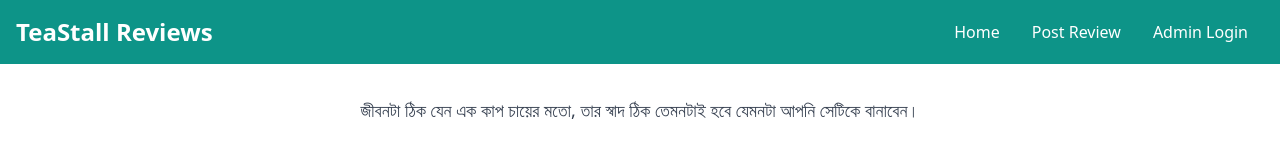
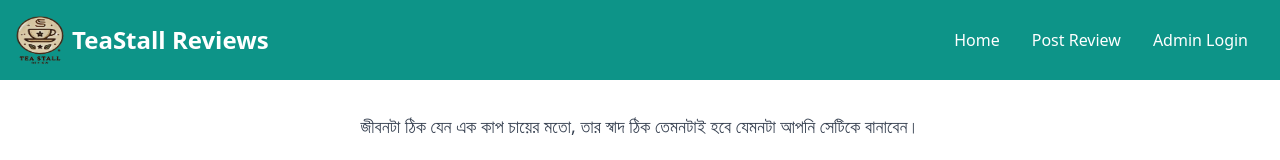
Before and after one commit to tahmidulislamfahim/TEA-STALL-REVIEW, a React (Create React App) app: page / in a window 1280 px wide. Shown: the top 160 px of the page. Built offline with nearby package versions, Linux system fonts and the light colour scheme; no server answers; the database is empty.

Commit message:
sitelogo

```diff
--- a/src/components/Navebar.js
+++ b/src/components/Navebar.js
@@ -1,5 +1,6 @@
 import React, { useState } from 'react';
 import { Link } from 'react-router-dom';
+import logo from '../logo.png'; // Adjust the path if needed
 
 const Navbar = () => {
   const [isMenuOpen, setIsMenuOpen] = useState(false);
@@ -7,9 +8,13 @@ const Navbar = () => {
   return (
     <nav className="bg-teal-600 p-4">
       <div className="container mx-auto flex justify-between items-center">
-        <Link to="/" className="text-white text-2xl font-bold">
-          TeaStall Reviews
-        </Link>
+        {/* Logo and Title */}
+        <div className="flex items-center">
+          <Link to="/" className="flex items-center text-white text-2xl font-bold">
+            <img src={logo} alt="Tea Stall Logo" className="w-12 h-12 mr-2" />
+            <span>TeaStall Reviews</span>
+          </Link>
+        </div>
 
         {/* Hamburger Icon for mobile view */}
         <button
```
Also changed, not shown: src/logo.png (added).
